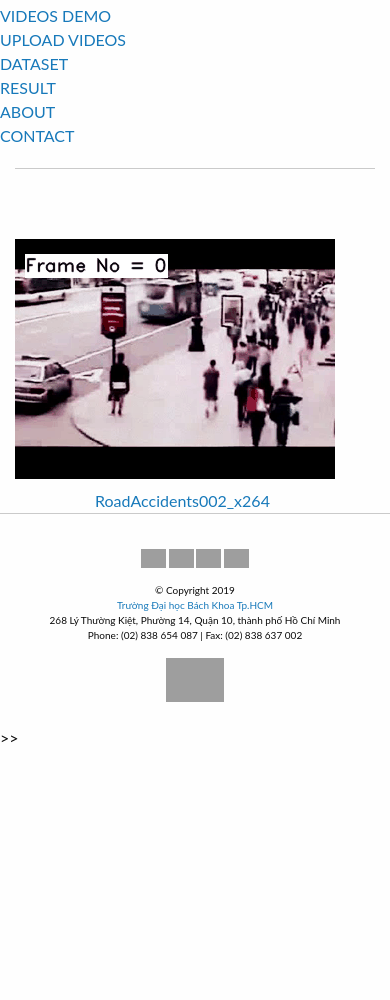
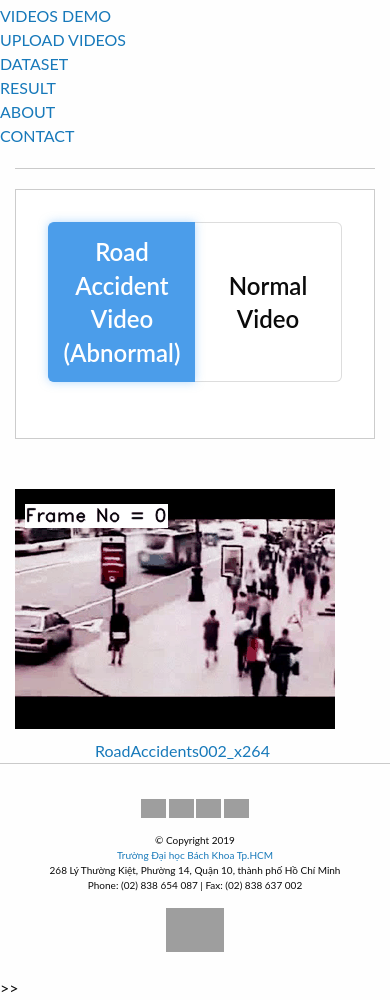
Before and after one commit to dolongbien/HumanBehaviorBKU, a Django app: page /catalog/videos/ in a window 390 px wide. Shown: the part 345-1345 px from the top of the page. Before the commit the page ends 1087 px from the top, so only its background shows below. Run offline with Django 3.2, Linux system fonts and the light colour scheme; parts of the project's set-up code (start-up, migrations or seed data) failed here and were passed over; some libraries are stand-ins or nearby versions; grey boxes are pictures that could not be loaded.

Commit message:
Switch between normal and abnormal video UI

```diff
--- a/WebApp/catalog/templates/catalog/video_list.html
+++ b/WebApp/catalog/templates/catalog/video_list.html
@@ -1,12 +1,152 @@
 {% extends "base_generic.html" %}
 
 {% block title %}Videos List{% endblock %}
+{% block videolistcss %}
+  <style  type="text/css">
+    @import url('https://fonts.googleapis.com/css?family=Open+Sans:400,600');
+/* VARS */
+/* MIXINS */
+/* STYLE THE HTML ELEMENTS (INCLUDES RESETS FOR THE DEFAULT FIELDSET AND LEGEND STYLES) */
+  /*body, html {
+    margin: 0;
+    box-sizing: border-box;
+    width: 100%;
+    height: 100%;
+    font-size: 16px;
+    font-family: 'Open Sans', 'Helvetica', sans-serif;
+    -webkit-font-smoothing: antialiased;
+  }*/
+  fieldset {
+    margin: 0;
+    padding: 2rem;
+    box-sizing: border-box;
+    display: block;
+    border: none;
+    border: solid 1px #ccc;
+    min-width: 0;
+    background-color: #fff;
+  }
+  fieldset legend {
+    margin: 0 0 1.5rem;
+    padding: 0;
+    width: 100%;
+    float: left;
+    display: table;
+    font-size: 2rem;
+    line-height: 140%;
+    font-weight: 600;
+    color: #333;
+  }
+  fieldset legend + * {
+    clear: both;
+  }
+  body:not(:-moz-handler-blocked) fieldset {
+    display: table-cell;
+  }
+  /* TOGGLE STYLING */
+  .toggle {
+    margin: 0 0 1.5rem;
+    box-sizing: border-box;
+    font-size: 0;
+    display: flex;
+    flex-flow: row nowrap;
+    justify-content: flex-start;
+    align-items: stretch;
+  }
+  .toggle input {
+    width: 0;
+    height: 0;
+    position: absolute;
+    left: -9999px;
+  }
+  .toggle input + label {
+    margin: 0;
+    padding: 0.75rem 2rem;
+    box-sizing: border-box;
+    position: relative;
+    display: inline-block;
+    border: solid 1px #ddd;
+    background-color: #fff;
+    font-size: 1.5rem;
+    line-height: 140%;
+    font-weight: 600;
+    text-align: center;
+    box-shadow: 0 0 0 rgba(255, 255, 255, 0);
+    transition: border-color 0.15s ease-out, color 0.25s ease-out, background-color 0.15s ease-out, box-shadow 0.15s ease-out;
+    /* ADD THESE PROPERTIES TO SWITCH FROM AUTO WIDTH TO FULL WIDTH */
+    /*flex: 0 0 50%; display: flex; justify-content: center; align-items: center;*/
+    /* ----- */
+  }
+  .toggle input + label:first-of-type {
+    border-radius: 6px 0 0 6px;
+    border-right: none;
+  }
+  .toggle input + label:last-of-type {
+    border-radius: 0 6px 6px 0;
+    border-left: none;
+  }
+  .toggle input:hover + label {
+    border-color: #213140;
+  }
+  .toggle input:checked + label {
+    background-color: #4b9dea;
+    color: #fff;
+    box-shadow: 0 0 10px rgba(102, 179, 251, .5);
+    border-color: #4b9dea;
+    z-index: 1;
+  }
+  .toggle input:focus + label {
+    outline: dotted 1px #ccc;
+    outline-offset: 0.45rem;
+  }
+  @media (max-width: 800px) {
+    .toggle input + label {
+      padding: 0.75rem 0.25rem;
+      flex: 0 0 50%;
+      display: flex;
+      justify-content: center;
+      align-items: center;
+    }
+  }
+  /* STYLING FOR THE STATUS HELPER TEXT FOR THE DEMO */
+  .status {
+    margin: 0;
+    font-size: 1rem;
+    font-weight: 400;
+  }
+  .status span {
+    font-weight: 600;
+    color: #b6985a;
+  }
+  .status span:first-of-type {
+    display: inline;
+  }
+  .status span:last-of-type {
+    display: none;
+  }
+  @media (max-width: 800px) {
+    .status span:first-of-type {
+      display: none;
+    }
+    .status span:last-of-type {
+      display: inline;
+    }
+  }
+  </style>
 
+  {% endblock videolistcss %}
   <!--This block overrides parent templates, that is base_generic.html-->
-{% block videos_content %}
-
+  {% block videos_content %}
+  <fieldset>
+	{% comment %} <legend>Switch video list</legend>* {% endcomment %}
+	<div class="toggle">
+		<input type="radio" name="sizeBy" value="weight" id="sizeWeight" checked="checked" />
+		<label for="sizeWeight">Road Accident Video (Abnormal)</label>
+		<input type="radio" name="sizeBy" value="dimensions" id="sizeDimensions" />
+		<label for="sizeDimensions">Normal Video</label>
+	</div>
+  </fieldset>
     {% if video_gifs %}
-
       {% for video in video_gifs %}
       <li class="list">
     		{% load static %}
--- a/WebApp/templates/base.html
+++ b/WebApp/templates/base.html
@@ -17,7 +17,13 @@
 		<script src="{% static 'js/bootstrap.min.js' %}"></script>
 
 		<style>
-			body {font-family: "Lato", sans-serif;}
+			body, html {
+				font-family: "Lato", sans-serif;
+				margin: 0;
+				width: 100%;
+    		height: 100%;
+				-webkit-font-smoothing: antialiased;
+				}
 
 			.tablink {
 			  background-color: #292c2f;
@@ -70,6 +76,10 @@
         margin-top: 0;
 			}
     </style>
+		{% comment %} CSS for video_list.html {% endcomment %}
+		{% block videolistcss %}
+
+		{% endblock videolistcss %}
   </head>
   <body>
 		{% include 'includes/header.html' %}
```
